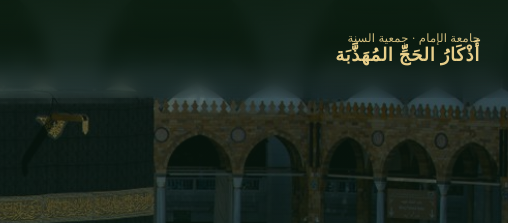
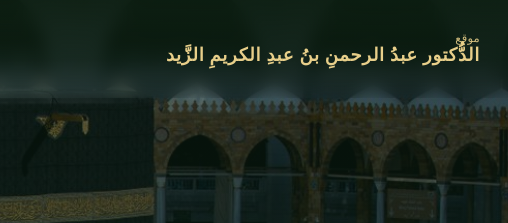
Before and after one commit to AbdullahMoAman/-, a website: page index.html in a window 1280 px wide. Shown: the top 223 px of the page, 772-1280 px from the left. Drawn offline with Linux system fonts and the light colour scheme.

Commit message:
change the website name in the header

```diff
--- a/index.html
+++ b/index.html
@@ -22,8 +22,8 @@
           class="navbar-brand"
           aria-label="أذكار الحج المهذبة - الصفحة الرئيسية"
         >
-          <span class="brand-sub" style="font-size: 0.72rem; color: var(--clr-gold-light); opacity: 0.9; letter-spacing: 0.02em;">جامعة الإمام · جمعية السنة</span>
-          <span class="brand-main">أَذْكَارُ الحَجِّ المُهَذَّبَة</span>
+          <span class="brand-sub" style="font-size: 0.72rem; color: var(--clr-gold-light); opacity: 0.9; letter-spacing: 0.02em;"> موقع </span>
+          <span class="brand-main">الدُّكتور عبدُ الرحمنِ بنُ عبدِ الكريمِ الزَّيد </span>
         </a>
 
         <!-- 2. Center: الشعار المعدل بحجم كبير مرئي ومحاذى في الوسط -->
```
